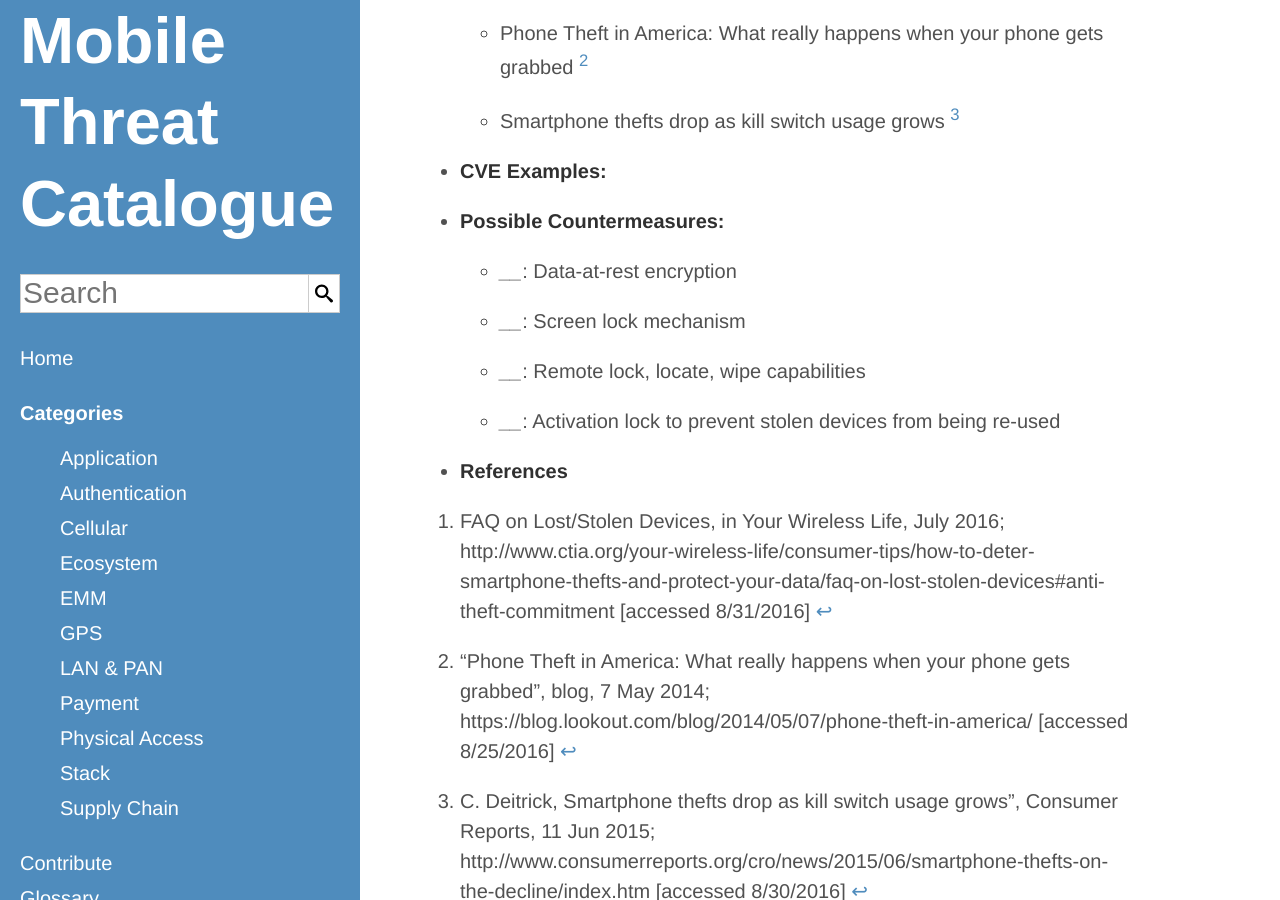
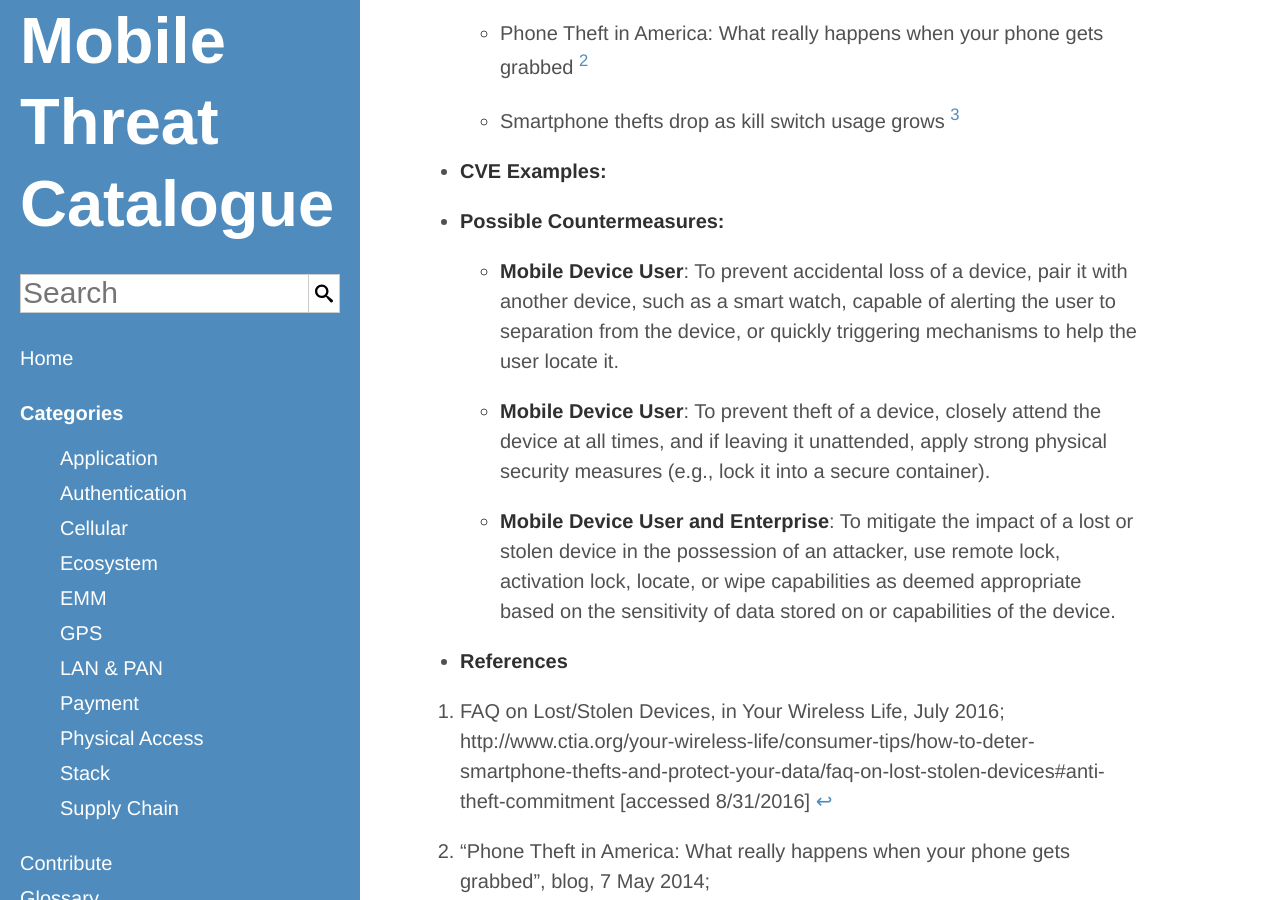
Before and after one commit to usnistgov/mobile-threat-catalogue, a Jekyll site: the page built from _physical-threats/PHY-0.md, in a window 1280 px wide and 900 px high, scrolled down 432 px. Built offline with Jekyll 4.4.1, drawn with Linux system fonts in a browser that asks for light colours.

Commit message:
#13: update countermeasures and actors

```diff
--- a/_physical-threats/PHY-0.md
+++ b/_physical-threats/PHY-0.md
@@ -9,12 +9,11 @@
         - "Smartphone thefts drop as kill switch usage grows [^226]"
     CVEExample:
     PossibleCountermeasures:
-        "Data-at-rest encryption":
-            -
-        "Screen lock mechanism":
-            -
-        "Remote lock, locate, wipe capabilities":
-            -
-        "Activation lock to prevent stolen devices from being re-used":
-            -
+        "To prevent accidental loss of a device, pair it with another device, such as a smart watch, capable of alerting the user to separation from the device, or quickly triggering mechanisms to help the user locate it.":
+            - Mobile Device User
+        "To prevent theft of a device, closely attend the device at all times, and if leaving it unattended, apply strong physical security measures (e.g., lock it into a secure container).":
+            - Mobile Device User
+        "To mitigate the impact of a lost or stolen device in the possession of an attacker, use remote lock, activation lock, locate, or wipe capabilities as deemed appropriate based on the sensitivity of data stored on or capabilities of the device.":
+            - Mobile Device User
+            - Enterprise
 ---
```
